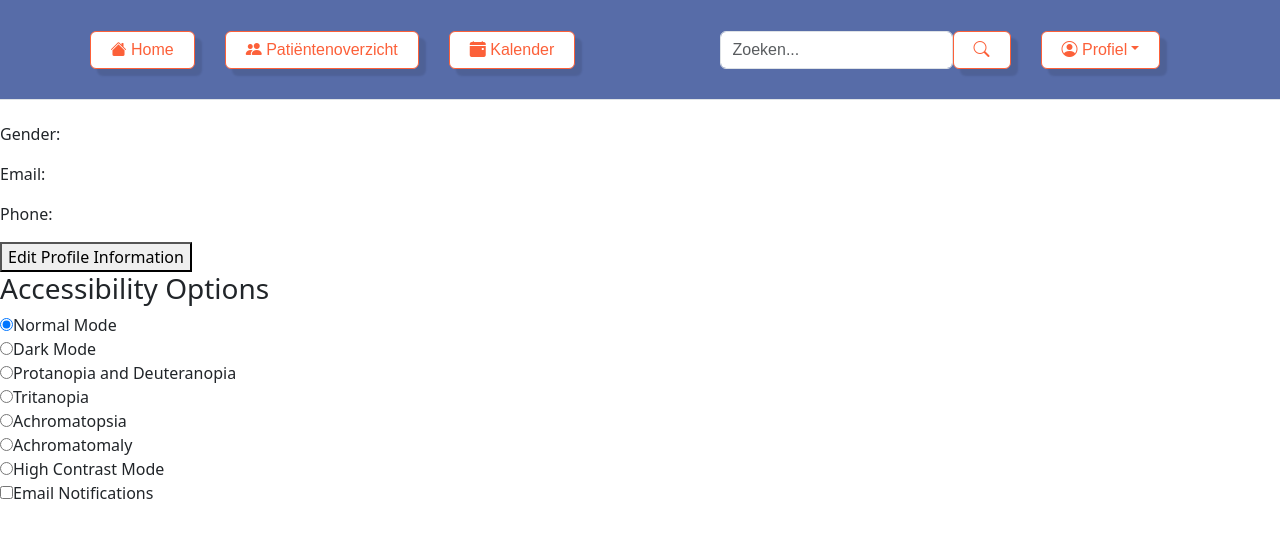
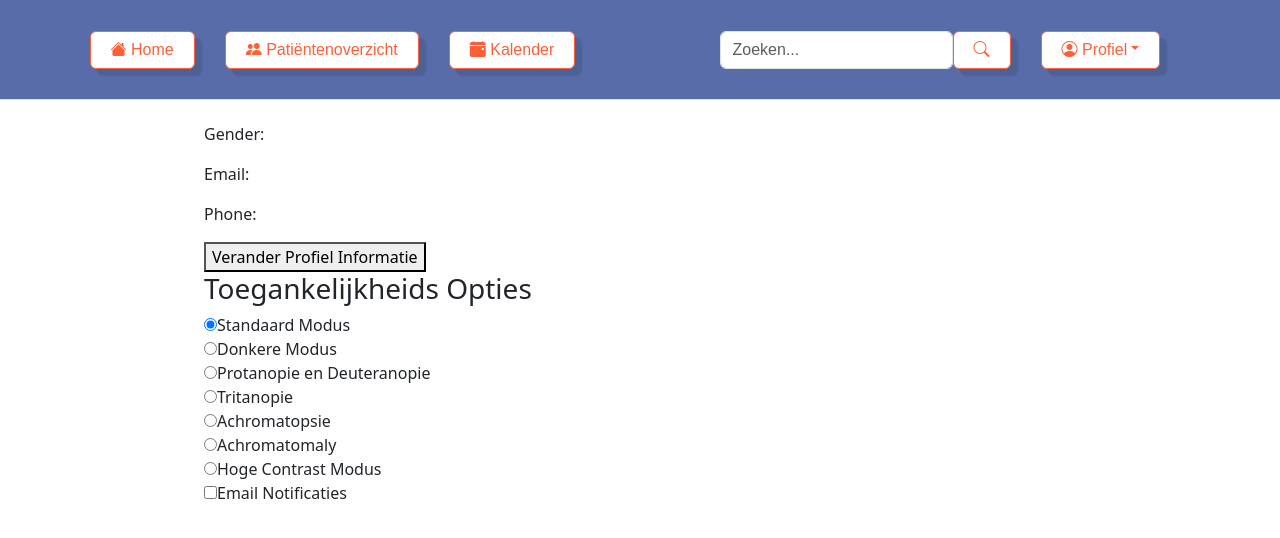
Before and after one commit to ZuydUniversity/B2C6_B2A_Frontend, a React (Vite) app: page /ProfilePage in a window 1280 px wide. Shown: the top 538 px of the page. Built offline with nearby package versions, Linux system fonts and the light colour scheme; no server answers.

Commit message:
Updates voor nederlands

```diff
--- a/src/routes/ProfilePage.jsx
+++ b/src/routes/ProfilePage.jsx
@@ -81,14 +81,14 @@ const Settings = ({ userId }) => {
 
   return (
     <div className={`content accessibility-mode-${accessibilityMode}`}>
-      <Navbar />
-      <div className="settings-container">
+      <Navbar/>
+      <div className="container">
         <div className="setting-option">
-          <h3>Profile Information</h3>
+          <h3>Profiel Informatie</h3>
           {isEditingProfile ? (
             <div>
               <div>
-                <label htmlFor="name">First Name:</label>
+                <label htmlFor="name">Voornaam:</label>
                 <input
                   type="text"
                   id="name"
@@ -98,7 +98,7 @@ const Settings = ({ userId }) => {
                 />
               </div>
               <div>
-                <label htmlFor="lastname">Last Name:</label>
+                <label htmlFor="lastname">Achternaam:</label>
                 <input
                   type="text"
                   id="lastname"
@@ -108,7 +108,7 @@ const Settings = ({ userId }) => {
                 />
               </div>
               <div>
-                <label htmlFor="gender">Gender:</label>
+                <label htmlFor="gender">Geslacht:</label>
                 <input
                   type="text"
                   id="gender"
@@ -128,7 +128,7 @@ const Settings = ({ userId }) => {
                 />
               </div>
               <div>
-                <label htmlFor="phone">Phone:</label>
+                <label htmlFor="phone">Telefoonnummer:</label>
                 <input
                   type="tel"
                   id="phone"
@@ -138,7 +138,7 @@ const Settings = ({ userId }) => {
                 />
               </div>
               <button onClick={handleCancelEdit}>Cancel</button>
-              <button onClick={handleSaveProfile}>Confirm</button>
+              <button onClick={handleSaveProfile}>Accepteer</button>
             </div>
           ) : (
             <div>
@@ -147,12 +147,12 @@ const Settings = ({ userId }) => {
               <p>Gender: {profileInfo.gender}</p>
               <p>Email: {profileInfo.email}</p>
               <p>Phone: {profileInfo.phone}</p>
-              <button onClick={handleEditProfile}>Edit Profile Information</button>
+              <button onClick={handleEditProfile}>Verander Profiel Informatie</button>
             </div>
           )}
         </div>
         <div className="settings-options">
-          <h3>Accessibility Options</h3>
+          <h3>Toegankelijkheids Opties</h3>
           <div>
             <input
               type="radio"
@@ -162,7 +162,7 @@ const Settings = ({ userId }) => {
               checked={accessibilityMode === 1}
               onChange={() => setAccessibilityMode(1)}
             />
-            <label htmlFor="normal">Normal Mode</label>
+            <label htmlFor="normal">Standaard Modus</label>
           </div>
           <div>
             <input
@@ -173,7 +173,7 @@ const Settings = ({ userId }) => {
               checked={accessibilityMode === 2}
               onChange={() => setAccessibilityMode(2)}
             />
-            <label htmlFor="dark">Dark Mode</label>
+            <label htmlFor="dark">Donkere Modus</label>
           </div>
           {/* Add additional accessibility options here with respective values */}
           <div>
@@ -185,7 +185,7 @@ const Settings = ({ userId }) => {
               checked={accessibilityMode === 3}
               onChange={() => setAccessibilityMode(3)}
             />
-            <label htmlFor="protanopia_deuteranopia">Protanopia and Deuteranopia</label>
+            <label htmlFor="protanopia_deuteranopia">Protanopie en Deuteranopie</label>
           </div>
           <div>
             <input
@@ -196,7 +196,7 @@ const Settings = ({ userId }) => {
               checked={accessibilityMode === 4}
               onChange={() => setAccessibilityMode(4)}
             />
-            <label htmlFor="tritanopia">Tritanopia</label>
+            <label htmlFor="tritanopia">Tritanopie</label>
           </div>
           <div>
             <input
@@ -207,7 +207,7 @@ const Settings = ({ userId }) => {
               checked={accessibilityMode === 5}
               onChange={() => setAccessibilityMode(5)}
             />
-            <label htmlFor="achromatopsia">Achromatopsia</label>
+            <label htmlFor="achromatopsia">Achromatopsie</label>
           </div>
           <div>
             <input
@@ -229,7 +229,7 @@ const Settings = ({ userId }) => {
               checked={accessibilityMode === 7}
               onChange={() => setAccessibilityMode(7)}
             />
-            <label htmlFor="high_contrast">High Contrast Mode</label>
+            <label htmlFor="high_contrast">Hoge Contrast Modus</label>
           </div>
         </div>
         <div className="settings-option">
@@ -239,7 +239,7 @@ const Settings = ({ userId }) => {
             checked={emailNotifications}
             onChange={() => setEmailNotifications(!emailNotifications)}
           />
-          <label htmlFor="emailNotifications">Email Notifications</label>
+          <label htmlFor="emailNotifications">Email Notificaties</label>
         </div>
       </div>
     </div>
```
